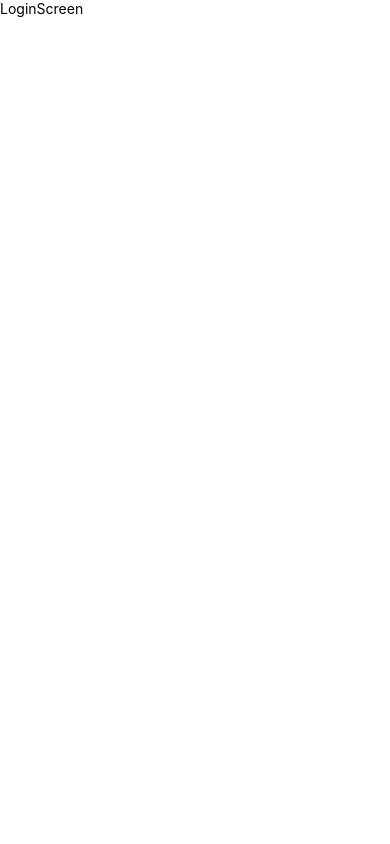
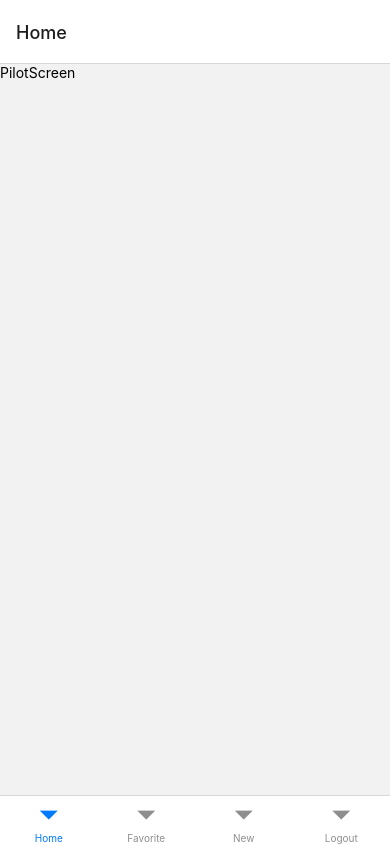
Before and after one commit to sobhita26/react_native_sw_pilots, a React Native app: screen / in a window 390 px wide. Built offline with nearby package versions, Linux system fonts and the light colour scheme.

Commit message:
Add bottom tab navigator
- Add react-navigation/bottom-tabs
- Add stack navigator to App.js
- Add empty PilotScreen, FavoriteScreen, NewScreen, LogoutScreen to add in bottom-tabs

```diff
--- a/App.js
+++ b/App.js
@@ -1,19 +1,29 @@
 import React from 'react';
 import {Provider} from 'react-redux';
 import {NavigationContainer} from '@react-navigation/native';
+import {createNativeStackNavigator} from '@react-navigation/native-stack';
 
 import configureStore from './store/configureStore';
-import LoginScreen from './src/container/LoginScreen';
-
+import LoginScreen from './src/container/LoginScreen/LoginScreen';
+import TabsNav from './src/container/TabsContainer';
 
 const store = configureStore();
+const Stack = createNativeStackNavigator();
 
 const RNRedux = () => {
+  const TabsNavWithParams = props => <TabsNav {...props} />;
 
   return (
     <Provider store={store}>
       <NavigationContainer>
-        <LoginScreen />
+        <Stack.Navigator
+          initialRouteName={'TabsView'}
+          screenOptions={{
+            headerShown: false,
+          }}>
+          <Stack.Screen name="login" component={LoginScreen} />
+          <Stack.Screen component={TabsNavWithParams} name="TabsView" />
+        </Stack.Navigator>
       </NavigationContainer>
     </Provider>
   );
--- a/package.json
+++ b/package.json
@@ -10,6 +10,7 @@
     "lint": "eslint ."
   },
   "dependencies": {
+    "@react-navigation/bottom-tabs": "^6.2.0",
     "@react-navigation/native": "^6.0.8",
     "@react-navigation/native-stack": "^6.5.0",
     "react": "17.0.2",
--- /dev/null
+++ b/src/container/AddNewFavourite/AddNewFavourite.js
@@ -0,0 +1,14 @@
+import React from 'react';
+import {SafeAreaView, Text, View} from 'react-native';
+
+const AddNewFavourites = () => {
+  return (
+    <SafeAreaView>
+      <View>
+        <Text>AddNewFavourites</Text>
+      </View>
+    </SafeAreaView>
+  );
+};
+
+export default AddNewFavourites;
--- /dev/null
+++ b/src/container/Favourites/Favourites.js
@@ -0,0 +1,14 @@
+import React from 'react';
+import {SafeAreaView, Text, View} from 'react-native';
+
+const Favourites = () => {
+  return (
+    <SafeAreaView>
+      <View>
+        <Text>Favourites</Text>
+      </View>
+    </SafeAreaView>
+  );
+};
+
+export default Favourites;
--- /dev/null
+++ b/src/container/Logout/LogoutScreen.js
@@ -0,0 +1,14 @@
+import React from 'react';
+import {SafeAreaView, Text, View} from 'react-native';
+
+const LogoutScreen = () => {
+  return (
+    <SafeAreaView>
+      <View>
+        <Text>PilotScreen</Text>
+      </View>
+    </SafeAreaView>
+  );
+};
+
+export default LogoutScreen;
--- /dev/null
+++ b/src/container/PilotScreen/PilotScreen.js
@@ -0,0 +1,14 @@
+import React from 'react';
+import {SafeAreaView, Text, View} from 'react-native';
+
+const PilotScreen = () => {
+  return (
+    <SafeAreaView>
+      <View>
+        <Text>PilotScreen</Text>
+      </View>
+    </SafeAreaView>
+  );
+};
+
+export default PilotScreen;
--- /dev/null
+++ b/src/container/TabsContainer.js
@@ -0,0 +1,28 @@
+import React from 'react';
+import {createBottomTabNavigator} from '@react-navigation/bottom-tabs';
+
+import PilotScreen from '../container/PilotScreen/PilotScreen';
+import Favorite from '../container/Favourites/Favourites';
+import LogoutScreen from '../container/Logout/LogoutScreen';
+import AddNewFavourite from '../container/AddNewFavourite/AddNewFavourite';
+
+const Tabs = createBottomTabNavigator();
+
+const TabsNav = props => {
+  const {navigation} = props;
+
+  const HomeWithParams = () => <PilotScreen navigation={navigation} />;
+
+  const FavouritesScreen = () => <Favorite />;
+
+  return (
+    <Tabs.Navigator>
+      <Tabs.Screen name="Home" component={HomeWithParams} />
+      <Tabs.Screen name="Favorite" component={FavouritesScreen} />
+      <Tabs.Screen name="New" component={AddNewFavourite} />
+      <Tabs.Screen name="Logout" component={LogoutScreen} />
+    </Tabs.Navigator>
+  );
+};
+
+export default TabsNav;
```
Also changed, not shown: src/container/LoginScreen/LoginScreen.js (renamed from src/container/LoginScreen.js), 1 other file (tests, documents, lock files or other folders).
